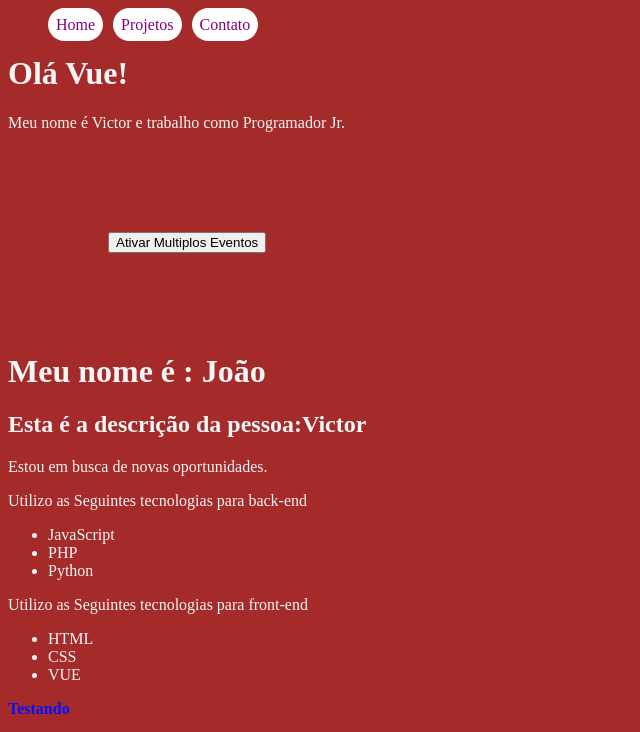
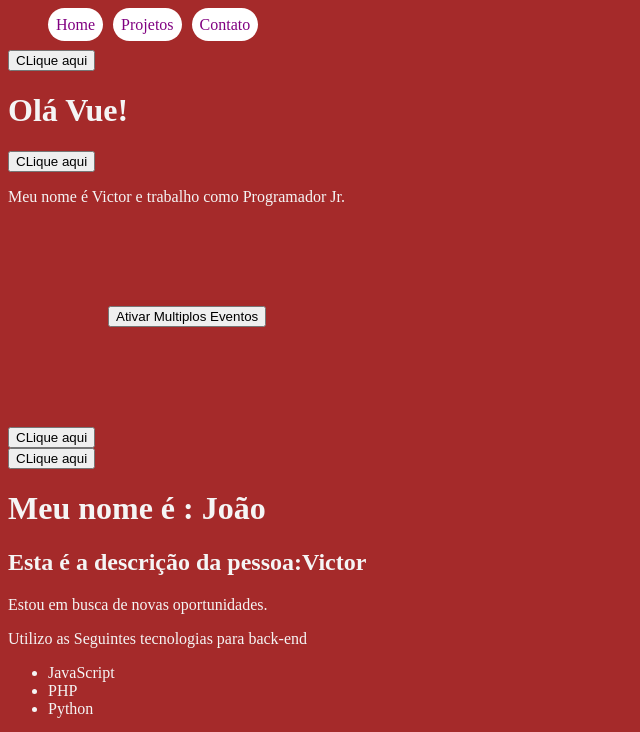
Before and after one commit to victorfreireavfs/VueJs_estudos, a Vue app in the folder 2_/: page / in a window 1280 px wide. Shown: the top 732 px of the page, without its empty margins (0-640 px from the left). Built offline with nearby package versions, Linux system fonts and the light colour scheme.

Commit message:
Reutilizando componentes
- criando um componente e reutilizando
- observar como de forma independente

```diff
--- a/2_/src/components/Picture.vue
+++ b/2_/src/components/Picture.vue
@@ -1,5 +1,6 @@
 <template>
     <img :src="avatar" :alt="descricao" :title="title">
+    <>
 </template>
 
 <script>
--- a/2_/src/components/PrimeiroComponente.vue
+++ b/2_/src/components/PrimeiroComponente.vue
@@ -1,19 +1,25 @@
 <template>
     <div>
+        <Reutilizacao/>
         <h1>Olá Vue!</h1>
+        <Reutilizacao/>
         <p>Meu nome é {{ nome }} e trabalho como {{ profissao }}</p>
         <MultiplosEventos />
+        <Reutilizacao/>
+        <Reutilizacao/>
     </div>
 </template>
 
 <script>
 import MultiplosEventos from './MultiplosEventos.vue';
+import Reutilizacao from './Reutilizacao.vue';
 
 export default {
 
     name: 'PrimeiroComponente',
     components: {
-        MultiplosEventos
+        MultiplosEventos,
+        Reutilizacao
     },
     data(){
         return{
--- /dev/null
+++ b/2_/src/components/Reutilizacao.vue
@@ -0,0 +1,22 @@
+<template>
+    <div>
+        <button @click="ativar">CLique aqui</button>
+        <span v-show="ativou">Ativado</span>
+    </div>
+</template>
+
+<script>
+export default {
+    name: 'Reutilizacao',
+    data(){
+        return{
+            ativou: false
+        }
+    },
+    methods:{
+        ativar(){
+            this.ativou = !this.ativou
+        }
+    }
+}
+</script>
```
Also changed, not shown: 2_/anotacoes.txt.
